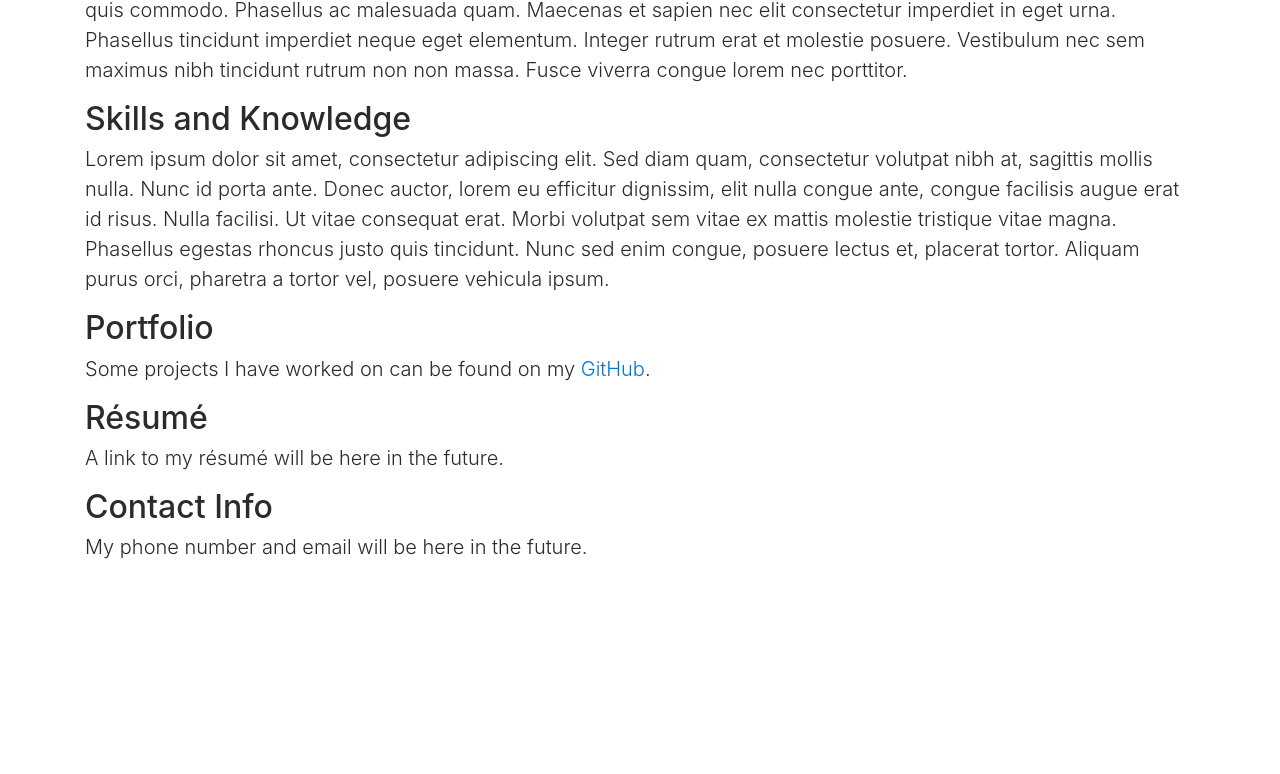
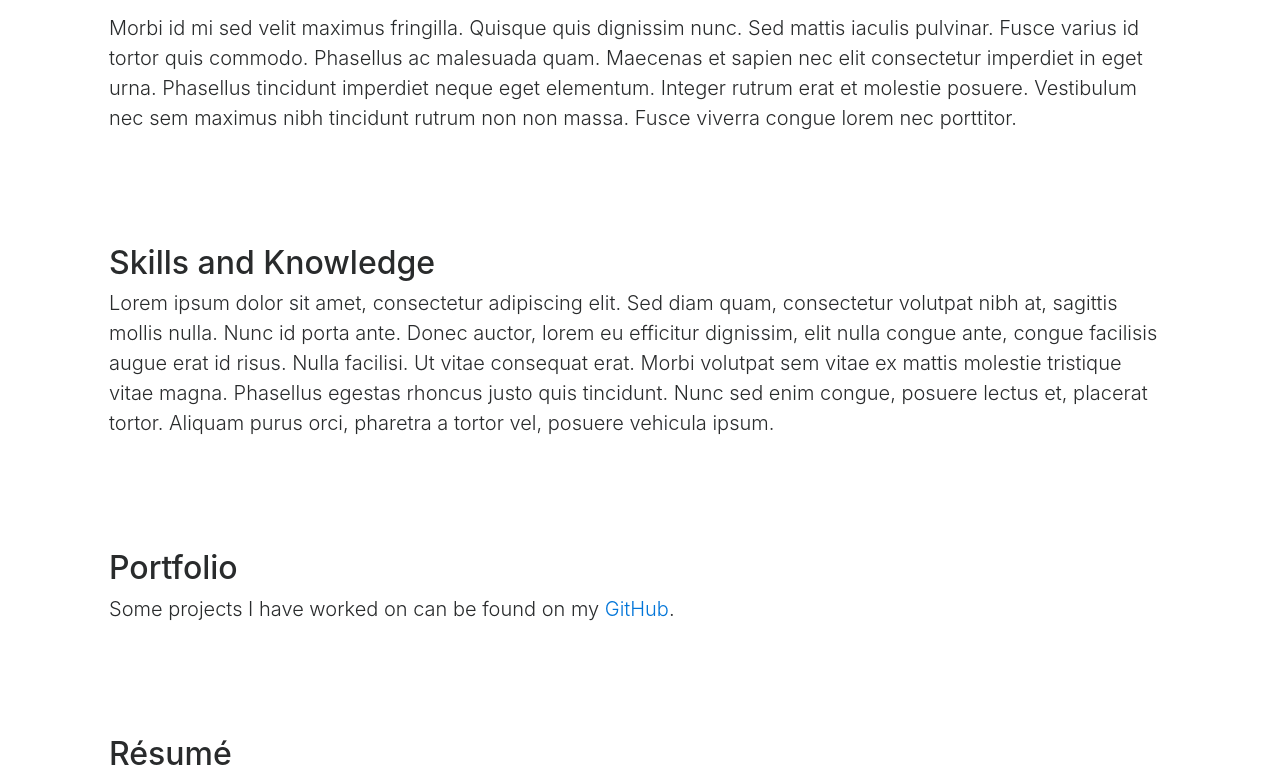
Before and after one commit to DougWagner/DougWagner.github.io, a plain HTML site: page index.html in a window 1280 px wide. Shown: the part 1166-1940 px from the top of the page. Before the commit the page ends 1744 px from the top, so only its background shows below. Drawn offline with nearby package versions, Linux system fonts and the light colour scheme; a script that the page names is missing.

Commit message:
Added some padding

```diff
--- a/style.css
+++ b/style.css
@@ -5,3 +5,18 @@ body {
   padding: 3rem 1.5rem;
   text-align: center;
 }
+.about-me {
+  padding: 3rem 1.5rem;
+}
+.skills-knowledge {
+  padding: 3rem 1.5rem;
+}
+.portfolio {
+  padding: 3rem 1.5rem;
+}
+.resume {
+  padding: 3rem 1.5rem;
+}
+.contact-info {
+  padding: 3rem 1.5rem;
+}
```
